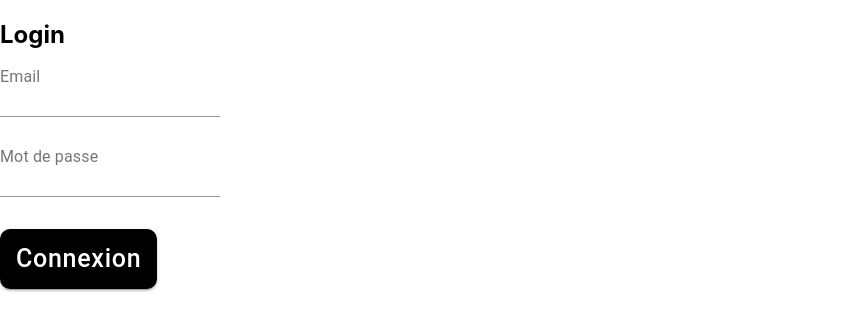
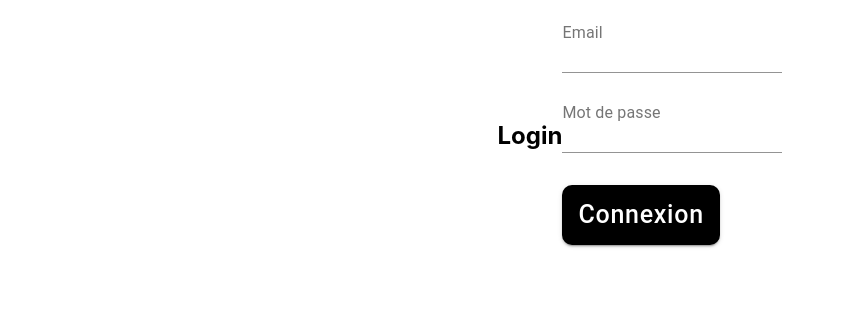
Before and after one commit to Alexis-Savoie/A4_P1, a React (Create React App) app: page /login in a window 1280 px wide. Shown: the top 330 px of the page, without its empty margins (0-845 px from the left). Built offline with nearby package versions, Linux system fonts and the light colour scheme.

Commit message:
make CSS apllicable pt2

```diff
--- a/src/Components/Login/index.tsx
+++ b/src/Components/Login/index.tsx
@@ -29,8 +29,9 @@ export class Login extends React.PureComponent<P & WithStyles<loginStyles>, S> {
 
 
     render() {
+        const { classes } = this.props;
         return (
-            <div>
+            <div className={classes.root}>
 
                 <h2>Login</h2>
                 <form onSubmit={this.login}>
--- a/src/Components/Login/styles.tsx
+++ b/src/Components/Login/styles.tsx
@@ -1,6 +1,6 @@
 import { createStyles, Theme } from "@material-ui/core";
 
-export type loginStyles = "root"; // add class create
+export type loginStyles = ("root"); // add class create
 
 export default (theme: Theme) => createStyles<loginStyles, {}>({
     root: {
@@ -10,7 +10,7 @@ export default (theme: Theme) => createStyles<loginStyles, {}>({
         minHeight: '64px',
         alignItems: 'center',
         backgroundColor: '#fff',
-        justifyContent: 'space-between'
+        justifyContent: 'center'
     }
 
 });
```
Also changed, not shown: src/App.tsx (indentation only), 1 other file (tests, documents, lock files or other folders).
